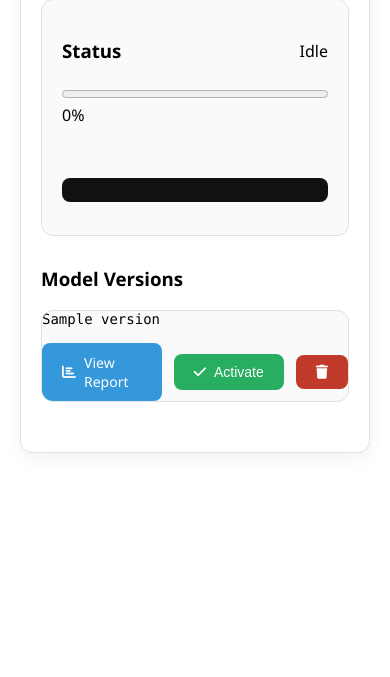
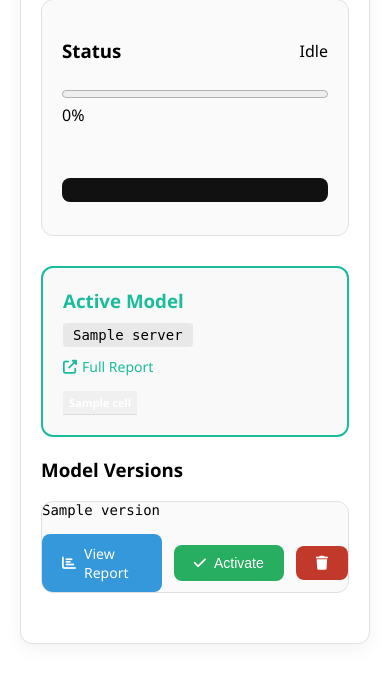
Before and after one commit to rackabajsarn/tensor-cat, a Flask app: template templates/model.html in a window 390 px wide. Shown: the part 895-1572 px from the top of the page. Before the commit the page ends 1348 px from the top, so only its background shows below. Run offline with Flask 3, Linux system fonts and the light colour scheme; the template is opened without the code that fills it: most values are stand-ins (such as "Sample title", 1, 10 or a date in 2020).

Commit message:
Add active model summary to model page and fix mobile responsiveness

```diff
--- a/static/css/style.css
+++ b/static/css/style.css
@@ -1284,8 +1284,147 @@ body.dark-theme .report-card pre {
     background-color: #2a2a2a;
 }
 
+/* Active Model Summary */
+.active-model-summary {
+    background-color: #f9f9f9;
+    border-radius: 12px;
+    padding: 20px;
+    margin-bottom: 20px;
+    border: 2px solid #1abc9c;
+}
+
+body.dark-theme .active-model-summary {
+    background-color: #1e1e1e;
+}
+
+.summary-header {
+    display: flex;
+    align-items: center;
+    gap: 15px;
+    margin-bottom: 15px;
+    flex-wrap: wrap;
+}
+
+.summary-header h3 {
+    margin: 0;
+    color: #1abc9c;
+}
+
+.summary-header .version-name {
+    font-family: monospace;
+    background-color: #e8e8e8;
+    padding: 4px 10px;
+    border-radius: 4px;
+    font-size: 14px;
+}
+
+body.dark-theme .summary-header .version-name {
+    background-color: #333;
+}
+
+.summary-header .view-full-btn {
+    margin-left: auto;
+    color: #1abc9c;
+    text-decoration: none;
+    font-size: 14px;
+    display: inline-flex;
+    align-items: center;
+    gap: 5px;
+}
+
+.summary-header .view-full-btn:hover {
+    text-decoration: underline;
+}
+
+.summary-content {
+    display: grid;
+    grid-template-columns: auto 1fr;
+    gap: 20px;
+    align-items: start;
+}
+
+.summary-image img {
+    max-width: 300px;
+    height: auto;
+    border-radius: 8px;
+}
+
+.summary-metrics .compact-table {
+    width: 100%;
+    border-collapse: collapse;
+    font-size: 13px;
+}
+
+.summary-metrics .compact-table td {
+    padding: 6px 8px;
+    border-bottom: 1px solid #ddd;
+    white-space: nowrap;
+}
+
+body.dark-theme .summary-metrics .compact-table td {
+    border-bottom-color: #444;
+}
+
+.summary-metrics .compact-table tr:first-child td {
+    font-weight: 600;
+    background-color: #f0f0f0;
+}
+
+body.dark-theme .summary-metrics .compact-table tr:first-child td {
+    background-color: #2a2a2a;
+}
+
 @media (max-width: 900px) {
     .reports-grid {
         grid-template-columns: 1fr;
     }
+
+    .summary-content {
+        grid-template-columns: 1fr;
+    }
+
+    .summary-image img {
+        max-width: 100%;
+    }
 }
+
+/* Mobile responsiveness for report tables */
+@media (max-width: 600px) {
+    .report-card {
+        padding: 12px;
+        overflow-x: auto;
+    }
+
+    .report-card table {
+        font-size: 11px;
+        min-width: 100%;
+        display: block;
+        overflow-x: auto;
+    }
+
+    .report-card table th,
+    .report-card table td {
+        padding: 6px 4px;
+        white-space: nowrap;
+    }
+
+    .summary-metrics .compact-table {
+        font-size: 11px;
+        display: block;
+        overflow-x: auto;
+    }
+
+    .summary-metrics .compact-table td {
+        padding: 4px 6px;
+    }
+
+    .summary-header {
+        flex-direction: column;
+        align-items: flex-start;
+        gap: 10px;
+    }
+
+    .summary-header .view-full-btn {
+        margin-left: 0;
+    }
+}
--- a/static/reports/full/class_weights.json
+++ /dev/null
@@ -1 +0,0 @@
-{"0": 1.85, "1": 9.25, "2": 0.5522388059701493, "3": 0.48366013071895425, "4": 2.1142857142857143}
--- a/static/reports/simple/class_weights.json
+++ /dev/null
@@ -1 +0,0 @@
-{"0": 0.7898894154818326, "1": 0.8547008547008547, "2": 7.092198581560283}
--- a/templates/model.html
+++ b/templates/model.html
@@ -66,6 +66,38 @@
             <p class="status-error" id="server-error">{{ retraining_status.error or '' }}</p>
             <pre id="server-output">{{ retraining_status.output | default('') }}</pre>
         </div>
+
+        {% if active_models.server %}
+        <div class="active-model-summary">
+            <div class="summary-header">
+                <h3>Active Model</h3>
+                <span class="version-name">{{ active_models.server }}</span>
+                <a href="{{ url_for('view_model_report', scope='server', version_name=active_models.server) }}" class="view-full-btn">
+                    <i class="fas fa-external-link-alt"></i> Full Report
+                </a>
+            </div>
+            <div class="summary-content">
+                {% if server_reports.confusion %}
+                <div class="summary-image">
+                    <img src="{{ url_for('static', filename='reports/server/images/confusion_matrix.png') }}" alt="Confusion Matrix">
+                </div>
+                {% endif %}
+                <div class="summary-metrics">
+                    {% if server_classification_data %}
+                    <table class="compact-table">
+                        {% for row in server_classification_data[:6] %}
+                        <tr>
+                            {% for cell in row %}
+                            <td>{{ cell }}</td>
+                            {% endfor %}
+                        </tr>
+                        {% endfor %}
+                    </table>
+                    {% endif %}
+                </div>
+            </div>
+        </div>
+        {% endif %}
 
         <div class="versions-section" data-scope="server">
             <h3>Model Versions</h3>
@@ -166,6 +198,38 @@
             <p class="status-error" id="local-error">{{ local_retraining_status.error or '' }}</p>
             <pre id="local-output">{{ local_retraining_status.output | default('') }}</pre>
         </div>
+
+        {% if active_models.local %}
+        <div class="active-model-summary">
+            <div class="summary-header">
+                <h3>Active Model</h3>
+                <span class="version-name">{{ active_models.local }}</span>
+                <a href="{{ url_for('view_model_report', scope='local', version_name=active_models.local) }}" class="view-full-btn">
+                    <i class="fas fa-external-link-alt"></i> Full Report
+                </a>
+            </div>
+            <div class="summary-content">
+                {% if local_reports.confusion %}
+                <div class="summary-image">
+                    <img src="{{ url_for('static', filename='reports/local/images/confusion_matrix.png') }}" alt="Confusion Matrix">
+                </div>
+                {% endif %}
+                <div class="summary-metrics">
+                    {% if local_classification_data %}
+                    <table class="compact-table">
+                        {% for row in local_classification_data[:5] %}
+                        <tr>
+                            {% for cell in row %}
+                            <td>{{ cell }}</td>
+                            {% endfor %}
+                        </tr>
+                        {% endfor %}
+                    </table>
+                    {% endif %}
+                </div>
+            </div>
+        </div>
+        {% endif %}
 
         <div class="versions-section" data-scope="local">
             <h3>Model Versions</h3>
```
Also changed, not shown: static/reports/full/classification_report.html (deleted, +0 -79 lines), static/reports/full/model_summary.txt (deleted, +0 -20 lines), static/reports/simple/classification_report.html (deleted, +0 -63 lines), static/reports/simple/model_summary.txt (deleted, +0 -37 lines), static/reports/full/images/accuracy_plot.png (deleted), static/reports/full/images/confusion_matrix.png (deleted), static/reports/full/images/loss_plot.png (deleted), static/reports/simple/images/accuracy_plot.png (deleted), static/reports/simple/images/confusion_matrix.png (deleted), static/reports/simple/images/loss_plot.png (deleted), 2 other files.
